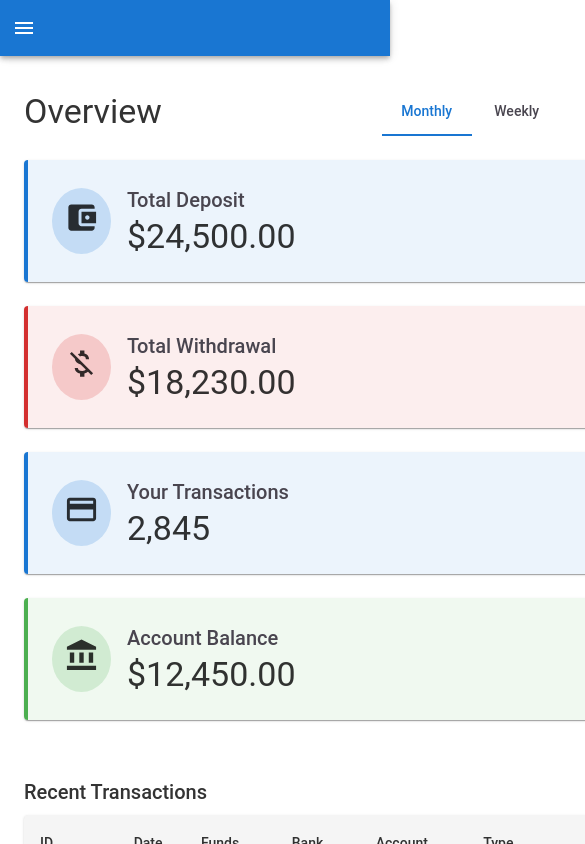
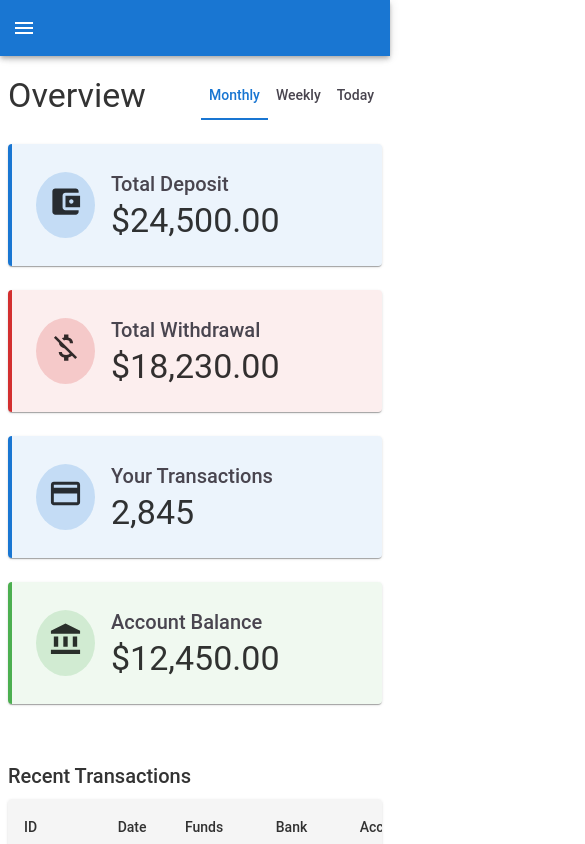
Before and after one commit to itvalentin19/payment-gateway, a React (Create React App) app: page /login in a window 390 px wide. Both pictures are taken after typing "name@example.com", "Sample123" into the empty fields and a click on the button "Sign In". Shown: the top 844 px of the page, 585 px wide, since content can reach past the window. Built offline with nearby package versions, Linux system fonts and the light colour scheme.

Commit message:
fix responsive issue

```diff
--- a/src/components/Layout.jsx
+++ b/src/components/Layout.jsx
@@ -160,9 +160,11 @@ const Layout = ({ children }) => {
         component="main"
         sx={{
           flexGrow: 1,
-          p: 3,
-          width: { sm: `calc(100% - ${drawerWidth}px)` },
-          marginTop: '64px' // Height of AppBar
+          p: { sm: 3, xs: 1 },
+          width: { sm: `calc(100% - ${drawerWidth}px)`, xs: '100vw' },
+          marginTop: '64px', // Height of AppBar
+          overflowX: 'scroll',
+          height: { xs: '93vh', sm: '100%' }
         }}
       >
         <Outlet />
--- a/src/features/admin/AccountManagement.jsx
+++ b/src/features/admin/AccountManagement.jsx
@@ -35,7 +35,7 @@ const AccountManagement = () => {
       </Typography>
 
       <Box sx={{ mb: 4 }}>
-        <Box sx={{ display: 'flex', justifyContent: 'space-between', mb: 2 }}>
+        <Box sx={{ display: 'flex', justifyContent: 'space-between', mb: 2, flexWrap: 'wrap' }}>
           <Typography variant="h6">Payment Accounts</Typography>
           <Box>
             <Button variant="contained" sx={{ mr: 2 }} component={Link} to="add-account">
--- a/src/features/admin/ClientManagement.jsx
+++ b/src/features/admin/ClientManagement.jsx
@@ -66,8 +66,8 @@ const ClientManagement = () => {
 
   return (
     <Box sx={{ p: 3 }}>
-      <Box sx={{ display: 'flex', justifyContent: 'space-between', mb: 2 }}>
-        <Typography variant="h4" gutterBottom>
+      <Box sx={{ display: 'flex', justifyContent: 'space-between', mb: 2, flexWrap: 'wrap' }}>
+        <Typography variant="h4" gutterBottom sx={{ whiteSpace: 'nowrap' }}>
           Client Management
         </Typography>
         <Button
@@ -75,7 +75,7 @@ const ClientManagement = () => {
           component={Link}
           to="add-client"
         >
-          Add New Client
+          Add New
         </Button>
       </Box>
 
--- a/src/features/dashboard/DashboardPage.jsx
+++ b/src/features/dashboard/DashboardPage.jsx
@@ -45,7 +45,7 @@ const DashboardPage = () => {
       <Grid2 item size={12}>
         <Box display="flex" justifyContent="space-between" alignItems="center">
           <Typography variant="h4">Overview</Typography>
-          <Tabs value={tabValue} onChange={(e, newVal) => setTabValue(newVal)}>
+          <Tabs value={tabValue} onChange={(e, newVal) => setTabValue(newVal)} sx={{ '& .MuiTab-root': { p: { sm: 2, xs: 1 }, minWidth: { sm: '90px', xs: 'auto' } } }}>
             <Tab label="Monthly" />
             <Tab label="Weekly" />
             <Tab label="Today" />
@@ -138,7 +138,7 @@ const DashboardPage = () => {
       {/* Recent Transactions Table */}
       <Grid2 item size={12} sx={{ mt: 4 }}>
         <Typography variant="h6" gutterBottom>Recent Transactions</Typography>
-        <Paper>
+        <Paper sx={{ overflowX: 'scroll' }}>
           <Table>
             <TableHead>
               <TableRow>
@@ -164,7 +164,7 @@ const DashboardPage = () => {
               </TableRow>
             </TableHead>
             <TableBody>
-            {[1,2,3].map((row) => (
+              {[1, 2, 3].map((row) => (
                 <TableRow key={row}>
                   {role === 'admin' ? (
                     <>
```
Lines whose indentation alone changed are shown as unchanged.
